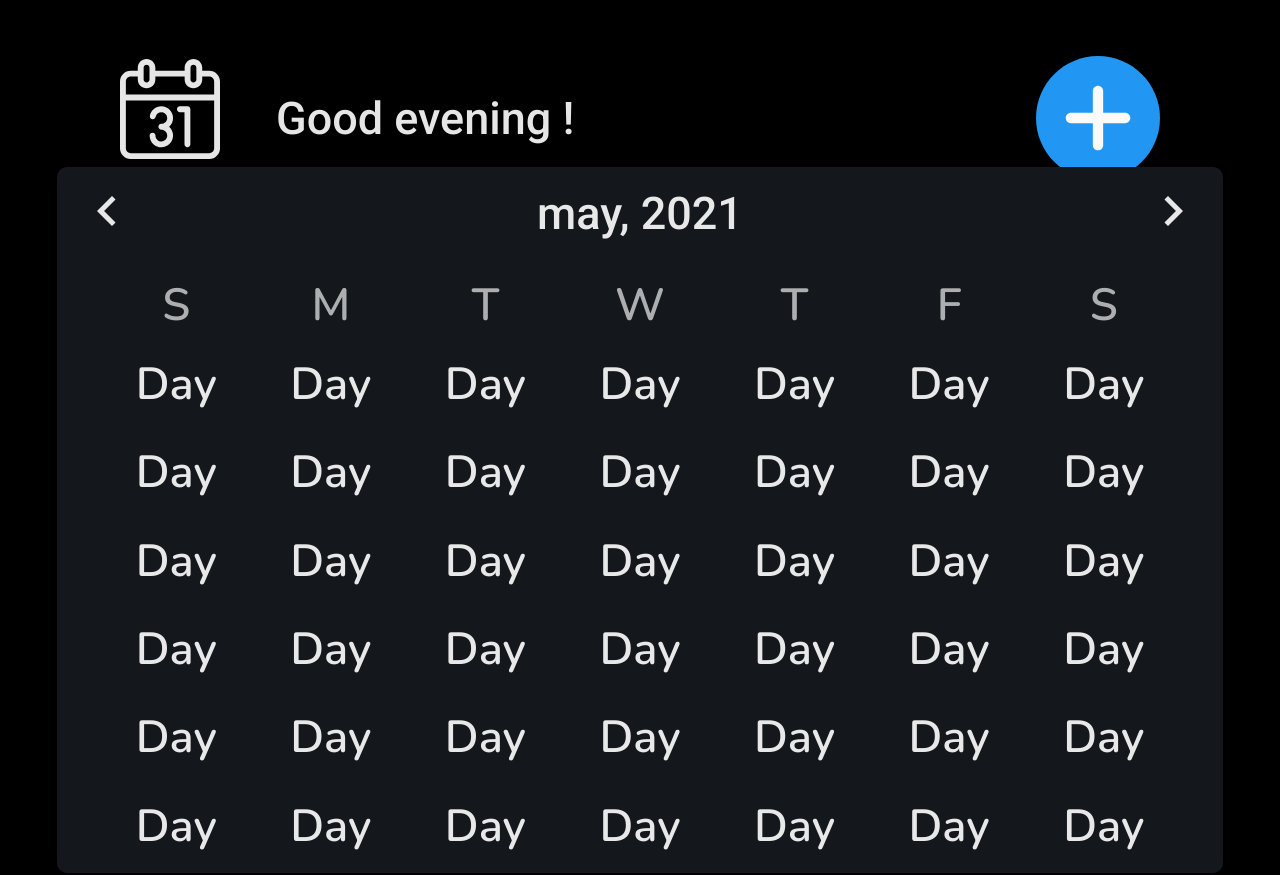
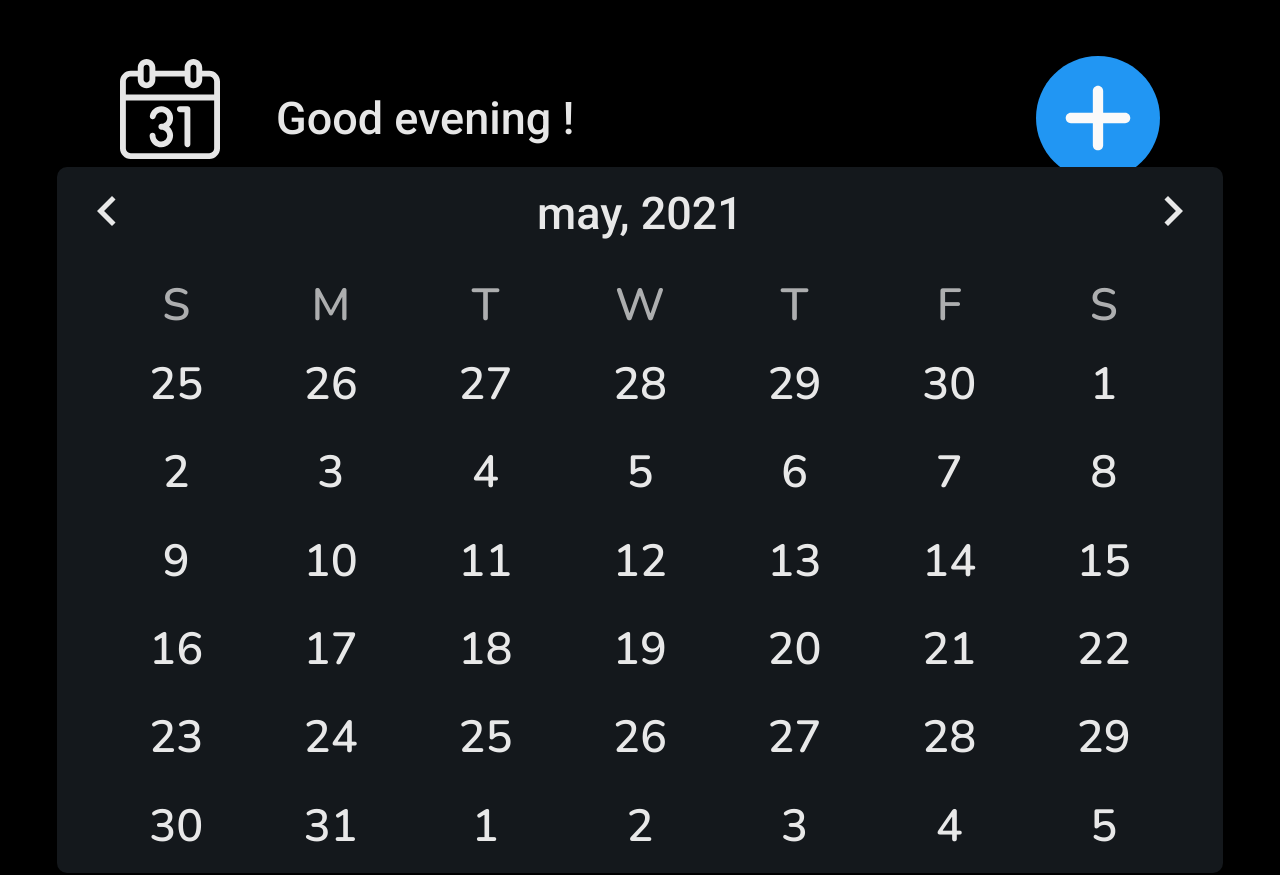
Before and after one commit to dhouglasbn/Mycalendar, a React (Create React App) app in the folder web/: page /calendar in a window 1280 px wide. Built offline with nearby package versions, Linux system fonts and the light colour scheme.

Commit message:
calendar mapping works

```diff
--- a/web/src/pages/Calendar/index.tsx
+++ b/web/src/pages/Calendar/index.tsx
@@ -117,6 +117,10 @@ const Calendar = () => {
             numbers.push(index)
         }
 
+        const calendar = previousMonthDays;
+        currentMonthDays.map(day => calendar.push(day));
+        nextMonthDays.map(day => calendar.push(day));
+
         // percorrendo cada item de numbers e atribuindo uma h3 para cada item a days
         const days = numbers.map(number => {
             // usando um contador de dia da semana e atribuir a weekday e definir como classe da h3
@@ -125,7 +129,8 @@ const Calendar = () => {
 
 
 
-                return <h3 key={number} className={String(weekDay)}>Day</h3>;
+
+                return <h3 key={number} className={String(weekDay)}>{calendar[number]}</h3>;
             }
         );
 
```
